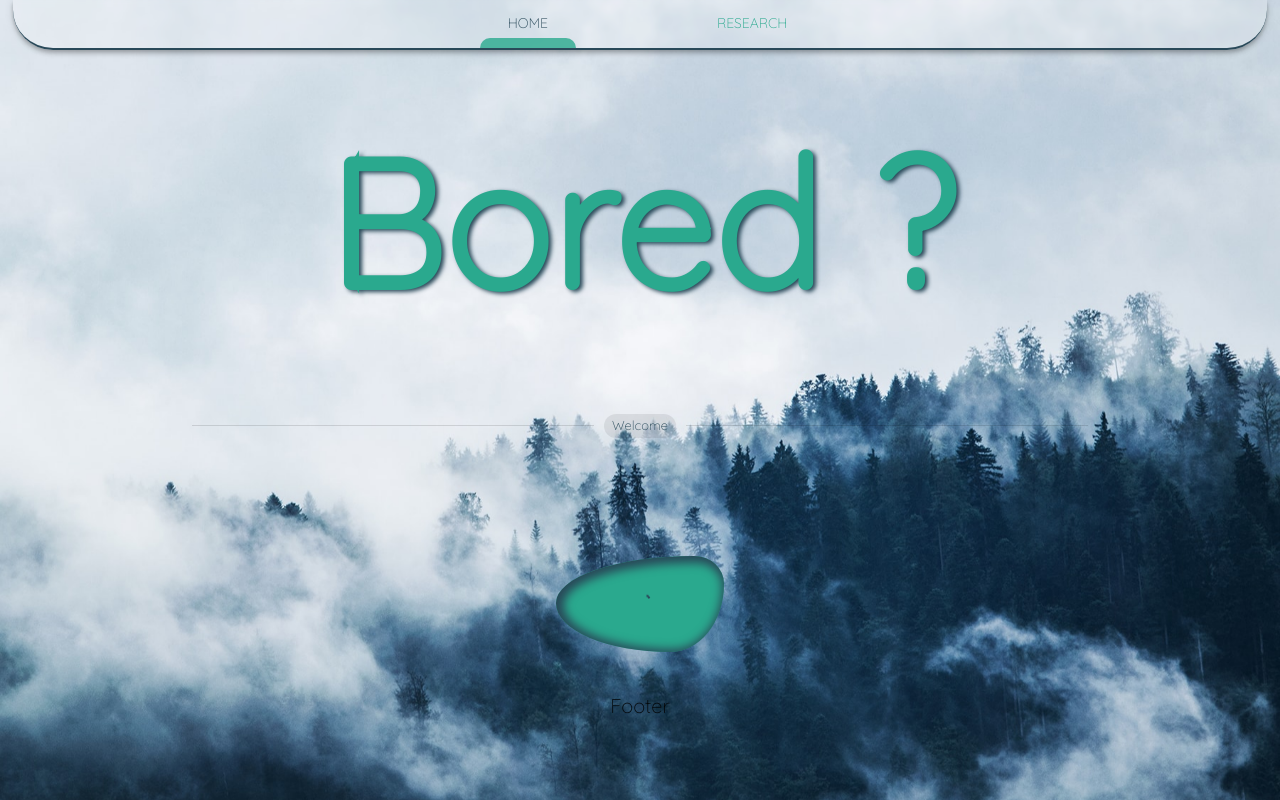
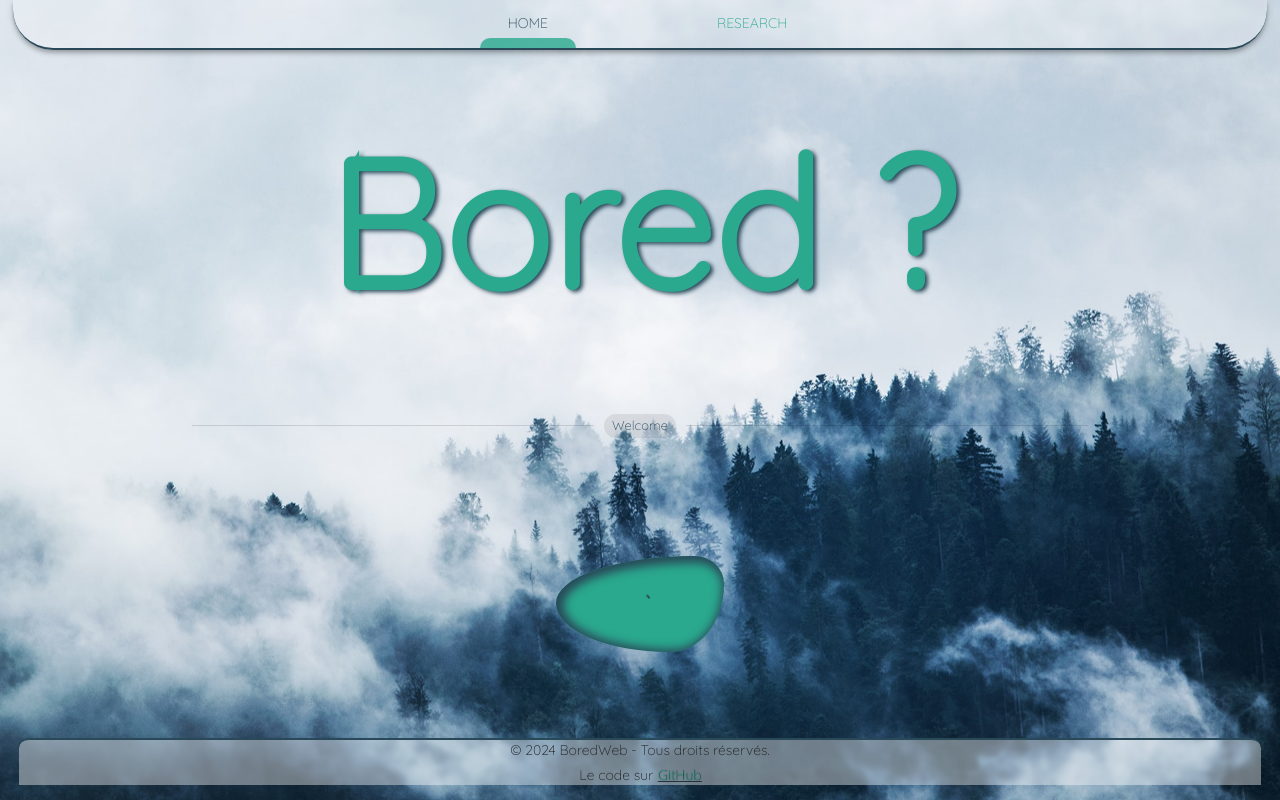
Before and after one commit to Yukkitio/React-BoredAPI, a React (Create React App) app: page / in a window 1280 px wide. Built offline with nearby package versions, Linux system fonts and the light colour scheme; no server answers; a web font is replaced by a local one.

Commit message:
HOME V1
Making Home page V1design and result

```diff
--- a/src/App.js
+++ b/src/App.js
@@ -37,6 +37,16 @@ const theme = createTheme({
     fontWeightRegular: 400,
     fontWeightMedium: 500,
   },
+  components: {
+    MuiTooltip: {
+      styleOverrides: {
+        tooltip: {
+          backgroundColor: '#2AA98E',
+          color: '#202124',
+        },
+      },
+    },
+  }
 });
 
 function App() {
--- a/src/components/Footer.js
+++ b/src/components/Footer.js
@@ -1,13 +1,38 @@
 import React from 'react';
-import { Typography } from '@mui/material';
+import { Box, Typography, Container, Link, alpha, useTheme } from '@mui/material';
 
 const Footer = () => {
+  const theme = useTheme();
+
   return (
-    <footer>
-      <Typography variant="h6" align="center" gutterBottom>
-        Footer
+  <Box component="footer"
+    sx={{
+      mt:6,
+      backgroundColor: alpha(theme.palette.background.default, 0.4),
+      backdropFilter: 'blur(2px)',
+      borderTopLeftRadius: 10,
+      borderTopRightRadius: 10,
+      borderTop: `2px solid ${theme.palette.primary.main}`,
+      width: "97%",
+      mx: "auto",
+    }}>
+    <Container maxWidth="lg">
+      <Typography variant="body2" align="center" gutterBottom sx={{ color: theme.palette.primary.dark }}>
+        © {new Date().getFullYear()} BoredWeb - Tous droits réservés.
       </Typography>
-    </footer>
+      <Typography variant="body2" align="center" sx={{ color: theme.palette.primary.dark }}>
+        Le code sur
+        <Link href="https://github.com/Yukkitio/React-BoredAPI" target="_blank" rel="noopener"
+          sx={{
+            ml:0.5,
+            color: theme.palette.secondary.dark,
+            textShadow: `1px 0px 1px ${theme.palette.primary.dark}`
+            }}>
+          GitHub
+        </Link>
+      </Typography>
+    </Container>
+  </Box>
   );
 };
 
--- a/src/components/H_Answer.js
+++ b/src/components/H_Answer.js
@@ -1,5 +1,5 @@
 import React from "react";
-import { useTheme, Typography, Box, Divider, Chip, LinearProgress, Grid, alpha } from "@mui/material";
+import { useTheme, Typography, Box, Divider, Chip, LinearProgress, Grid, alpha, Tooltip } from "@mui/material";
 
 import GroupIcon from "@mui/icons-material/Group";
 import CategoryIcon from "@mui/icons-material/Category";
@@ -20,16 +20,21 @@ const HAnswer = ({ data }) => {
       sx={{
         width: "97%",
         mt: 2,
-        border: `1px solid ${theme.palette.primary.light}`,
+        border: `1px solid ${theme.palette.primary.main}`,
         borderRadius: 1.5,
         backgroundColor: alpha(theme.palette.background.default, 0.5),
-        backdropFilter: "blur(20px)",
+        backdropFilter: "blur(10px)",
         p: theme.spacing(2),
         textAlign: "center",
+        boxShadow: `2px 1px 8px 2px ${theme.palette.primary.main}`
       }}
     >
-      <Typography variant="h3" component="h2" fontWeight="fontWeightBold" sx={{ color: theme.palette.secondary.dark }}>
-        Your activity
+      <Typography variant="h4" component="h2" fontWeight="fontWeightBold"
+        sx={{
+          color: theme.palette.secondary.dark,
+          textShadow: `1px 1px 1px ${theme.palette.primary.main}`
+        }}>
+       - Your activity -
       </Typography>
 
       <Divider sx={{ my: 2 }} />
@@ -42,9 +47,14 @@ const HAnswer = ({ data }) => {
             justifyContent: "center",
             alignItems: "center",
             textAlign: "center"
-          }}
-        >
-          <Typography variant="h2" sx={{ color: theme.palette.primary.main, width: "100%", wordWrap: "break-word" }}>
+          }}>
+          <Typography variant="h2"
+            sx={{
+              color: theme.palette.primary.dark,
+              width: "100%",
+              wordWrap: "break-word",
+              textShadow: `0px 0px 2px ${theme.palette.secondary.dark}`
+              }}>
             {data.activity}
           </Typography>
         </Box>
@@ -54,29 +64,45 @@ const HAnswer = ({ data }) => {
         {/* Informations Table */}
         <Grid container spacing={1} sx={{ width: "50%" }}>
 
-          <Grid item xs={4} sx={centeredStyle}><Typography variant="body1">Participants :</Typography></Grid>
+          <Grid item xs={4} sx={centeredStyle}>
+            <Tooltip title="Participants" placement="left">
+              <GroupIcon sx={{ color: theme.palette.primary.dark, fontSize: 28 }}/>
+            </Tooltip>
+          </Grid>
           <Grid item xs={7} sx={centeredStyle}>
             <Chip label={data.participants}
               sx={{
                 backgroundColor: theme.palette.secondary.dark,
                 boxShadow: `0px 2px 4px ${theme.palette.primary.dark}`
-              }}
-            />
+              }}/>
             </Grid>
-          <Grid item xs={1} sx={centeredStyle}><GroupIcon /></Grid>
+          <Grid item xs={1} sx={centeredStyle}>
+            <Typography variant="body1" sx={{ color: theme.palette.primary.dark }}>-</Typography>
+          </Grid>
 
-          <Grid item xs={4} sx={centeredStyle}><Typography variant="body1">Type :</Typography></Grid>
+
+          <Grid item xs={4} sx={centeredStyle}>
+            <Tooltip title="Type" placement="left">
+              <CategoryIcon sx={{ color: theme.palette.primary.dark, fontSize: 28 }}/>
+            </Tooltip>
+          </Grid>
           <Grid item xs={7} sx={centeredStyle}>
             <Chip label={data.type}
               sx={{
-                backgroundColor: theme.palette.secondary.dark,
+                backgroundColor: theme.palette.secondary.light,
                 boxShadow: `0px 2px 4px ${theme.palette.primary.dark}`
-              }}
-            />
+              }}/>
           </Grid>
-          <Grid item xs={1} sx={centeredStyle}><CategoryIcon /></Grid>
+          <Grid item xs={1} sx={centeredStyle}>
+            <Typography variant="body1" sx={{ color: theme.palette.primary.dark }}>-</Typography>
+          </Grid>
 
-          <Grid item xs={4} sx={centeredStyle}><Typography variant="body1">Price :</Typography></Grid>
+
+          <Grid item xs={4} sx={centeredStyle}>
+            <Tooltip title="Price" placement="left">
+              <AttachMoneyIcon sx={{ color: theme.palette.primary.dark, fontSize: 28 }}/>
+            </Tooltip>
+          </Grid>
           <Grid item xs={7} sx={centeredStyle}>
             {data.price === 0 ? (
               <Typography>Free</Typography>
@@ -90,12 +116,22 @@ const HAnswer = ({ data }) => {
                   '& .MuiLinearProgress-bar': {
                     backgroundColor: theme.palette.secondary.dark
                   }
-                }} />
+                }}/>
             )}
           </Grid>
-          <Grid item xs={1} sx={centeredStyle}><AttachMoneyIcon /></Grid>
+          <Grid item xs={1} sx={centeredStyle}>
+          {data.price === 0 ? (
+            <Typography variant="body1" sx={{ color: theme.palette.primary.dark }}>-</Typography>
+          ) : (
+            <Typography variant="body1" sx={{ color: theme.palette.primary.dark }}>{`${Math.round(data.price * 100)} %`}</Typography>
+          )}
+          </Grid>
 
-          <Grid item xs={4} sx={centeredStyle}><Typography variant="body1">Accessibility :</Typography></Grid>
+          <Grid item xs={4} sx={centeredStyle}>
+            <Tooltip title="Accessibility" placement="left">
+              <AccessibilityNewIcon sx={{ color: theme.palette.primary.dark, fontSize: 28 }}/>
+            </Tooltip>
+          </Grid>
           <Grid item xs={7} sx={centeredStyle}>
             <LinearProgress variant="determinate" value={(1 - data.accessibility) * 100}
               sx={{
@@ -106,9 +142,11 @@ const HAnswer = ({ data }) => {
                 '& .MuiLinearProgress-bar': {
                   backgroundColor: theme.palette.secondary.dark
                 }
-              }} />
+              }}/>
           </Grid>
-          <Grid item xs={1} sx={centeredStyle}><AccessibilityNewIcon /></Grid>
+          <Grid item xs={1} sx={centeredStyle}>
+            <Typography variant="body1" sx={{ color: theme.palette.primary.dark }}>{`${Math.round((1 - data.accessibility) * 100)} %`}</Typography>
+          </Grid>
         </Grid>
 
       </Box>
--- a/src/components/H_Welcome.js
+++ b/src/components/H_Welcome.js
@@ -42,6 +42,7 @@ const HWelcome = ({ onRefresh, isLoading }) => {
           '&:hover': {
             backgroundColor: theme.palette.primary.light,
             borderRadius: "26% 74% 49% 51% / 38% 39% 61% 62%",
+            color: theme.palette.secondary.light,
           }
         }}>
         {isLoading ? <CircularProgress size={24} /> : "Try it"}
```
